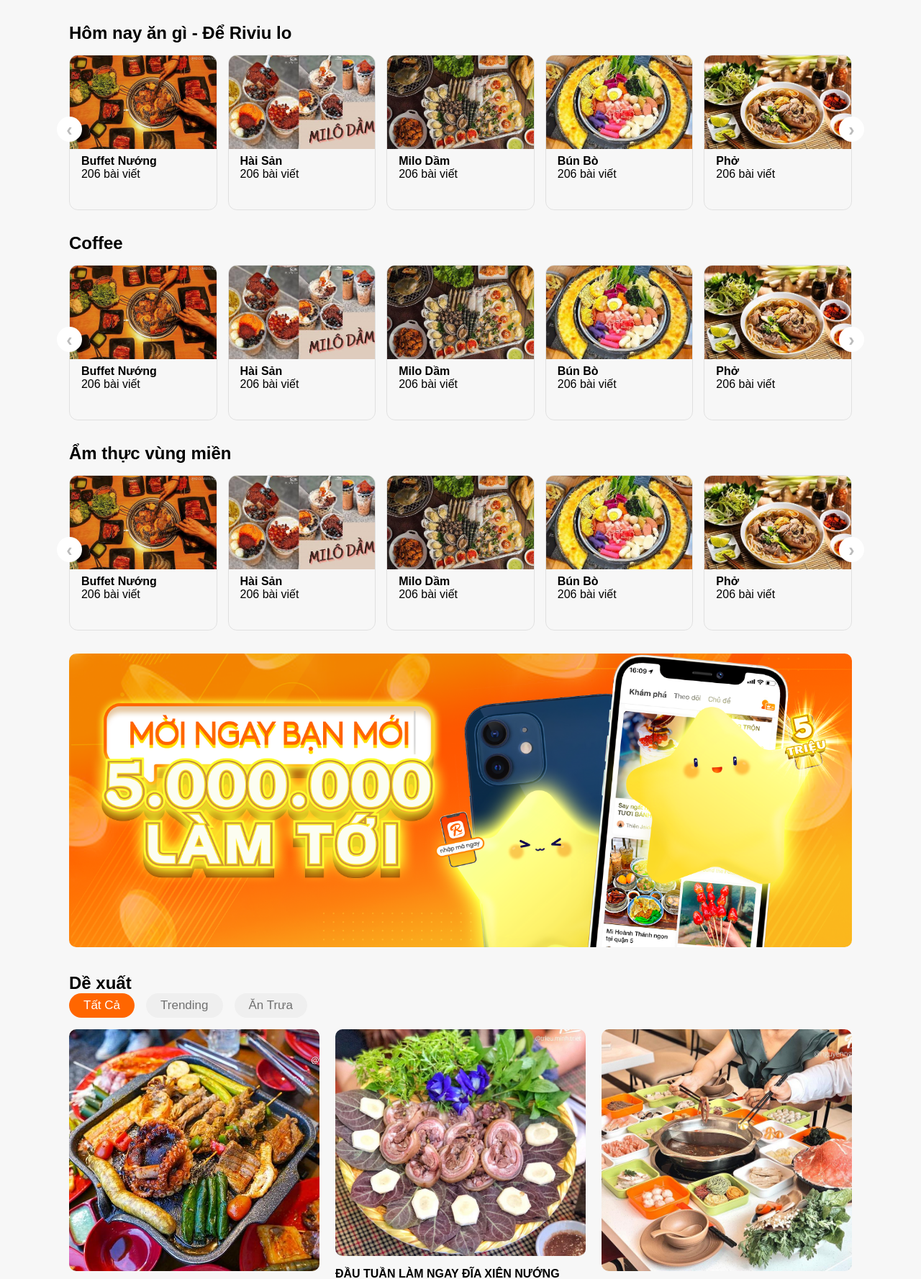
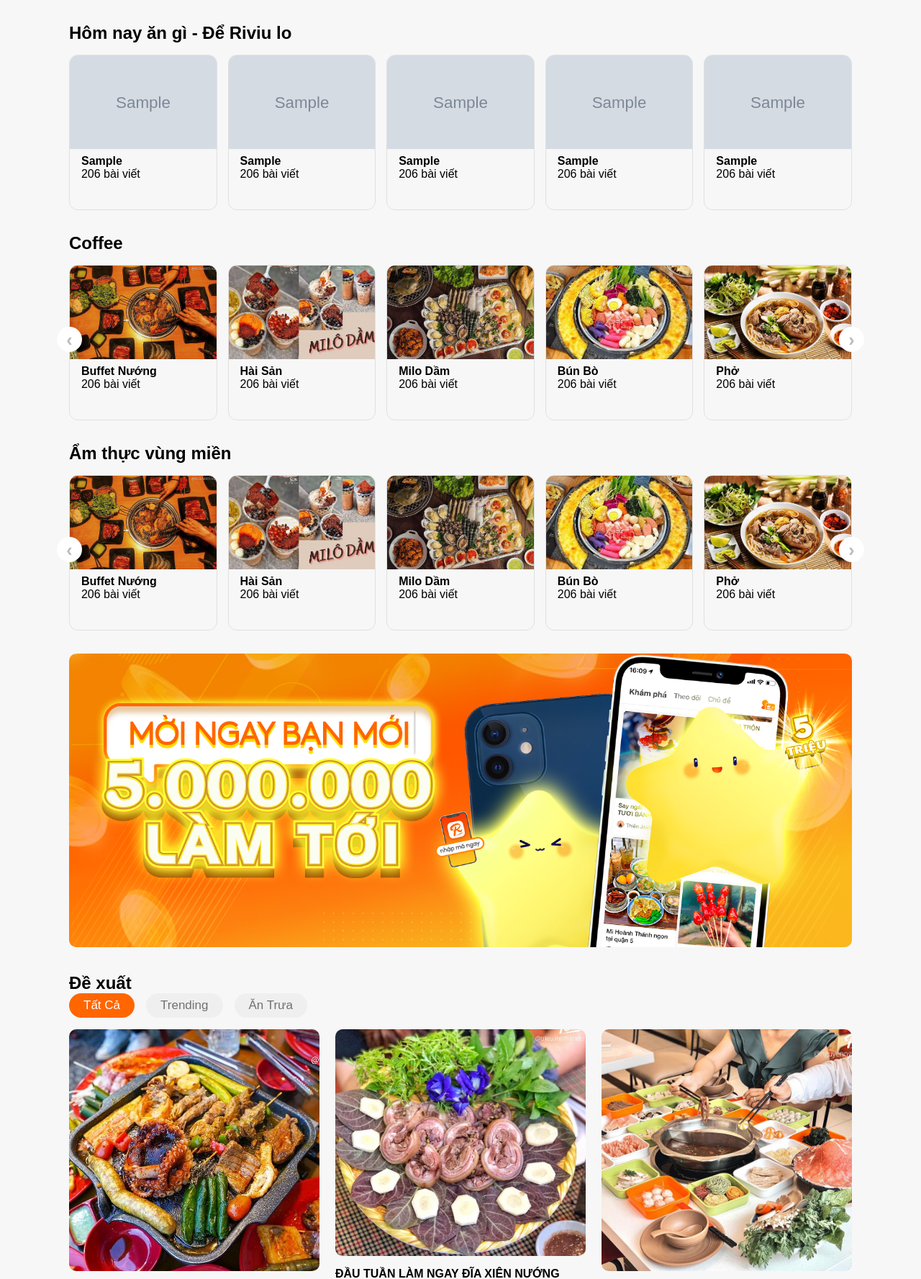
Before and after one commit to tranquangnhan/riviu, a PHP site: page / in a window 1280 px wide. Shown: the part 118-1895 px from the top of the page at 72% size. Run offline with PHP 8.4, Linux system fonts and the light colour scheme; tables that the repository leaves empty or names only in its code hold one stand-in row (values such as "Sample post"); grey boxes marked "Sample" are stand-in pictures; some libraries are stand-ins or nearby versions.

Commit message:
Show món ăn ra màn hình

```diff
--- a/site/controllers/index.php
+++ b/site/controllers/index.php
@@ -41,6 +41,7 @@ switch ($act) {
         //         }else $mess= "<p class='text-danger mt-2'>Đăng nhập không thành công</p>";
         //     }else $mess= "<p class='text-danger mt-2'>Đăng nhập không thành công</p>";
         // }
+        $monan = laymonan();
         $view = "./site/views/home.php";
         require_once "./site/views/layout.php";
         break;
--- a/site/models/index.php
+++ b/site/models/index.php
@@ -2,4 +2,12 @@
 function checkdangnhap($us){
     return laymot("SELECT * FROM taikhoan WHERE tendn = '$us'");
 }
+
+function laymonan() {
+    return laydulieu("select * from monan");
+}
+
+function layImgMonAn($idmon) {
+    return laymot("SELECT img FROM baiviet WHERE idmon = $idmon limit 1");
+}
 ?>
--- a/site/views/home.php
+++ b/site/views/home.php
@@ -3,63 +3,23 @@
         <h2>Hôm nay ăn gì - Để Riviu lo</h2>
         <div class="owl mt-1">
             <div class="owl-carousel owl-theme">
-                <div class="item danhmuc">
-                    <img src="./site/views/images/buffet.jpeg" alt="" class="img-dm">
-                    <div class="danhmuc-text">
-                        <h4>Buffet Nướng</h4>
-                        <p>206 bài viết</p>
+                <?php
+
+                    foreach ($monan as $ma) {
+                        $anhmon = layImgMonAn($ma['id']);
+
+
+                ?>
+                    <div class="item danhmuc">
+                        <img src="<?= (isset($anhmon['img'])) ? $anhmon['img'] : '' ;?>" alt="" class="img-dm">
+                        <div class="danhmuc-text">
+                            <h4><?= $ma['ten'] ?></h4>
+                            <p>206 bài viết</p>
+                        </div>
                     </div>
-                </div>
-                <div class="item danhmuc">
-                    <img src="./site/views/images/milodam.jpeg" alt="" class="img-dm">
-                    <div class="danhmuc-text">
-                        <h4>Hài Sản</h4>
-                        <p>206 bài viết</p>
-                    </div>
-                </div>
-                <div class="item danhmuc">
-                    <img src="./site/views/images/haisan.jpeg" alt="" class="img-dm">
-                    <div class="danhmuc-text">
-                        <h4>Milo Dầm</h4>
-                        <p>206 bài viết</p>
-                    </div>
-                </div>
-                <div class="item danhmuc">
-                    <img src="./site/views/images/lau.jpeg" alt="" class="img-dm">
-                    <div class="danhmuc-text">
-                        <h4>Bún Bò</h4>
-                        <p>206 bài viết</p>
-                    </div>
-                </div>
-                <div class="item danhmuc">
-                    <img src="./site/views/images/bunbo.jpeg" alt="" class="img-dm">
-                    <div class="danhmuc-text">
-                        <h4>Phở</h4>
-                        <p>206 bài viết</p>
-                    </div>
-                </div>
-                <div class="item danhmuc">
-                    <img src="./site/views/images/buffet.jpeg" alt="" class="img-dm">
-                    <h4>1</h4>
-                    <p>206 bài viết</p>
-                </div>
-                <div class="item danhmuc">
-                    <img src="./site/views/images/milodam.jpeg" alt="" class="img-dm">
-                    <h4>2</h4>
-                    <p>206 bài viết</p>
-                </div>
-                <div class="item danhmuc">
-                    <img src="./site/views/images/haisan.jpeg" alt="" class="img-dm">
-                    <h4>3</h4>
-                </div>
-                <div class="item danhmuc">
-                    <img src="./site/views/images/lau.jpeg" alt="" class="img-dm">
-                    <h4>4</h4>
-                </div>
-                <div class="item danhmuc">
-                    <img src="./site/views/images/bunbo.jpeg" alt="" class="img-dm">
-                    <h4>5</h4>
-                </div>
+                <?php }?>
+
+
             </div>
         </div>
         <h2 class="mt-2">Coffee</h2>
@@ -189,7 +149,7 @@
         <div class="boxbanner mt-2">
             <img src="./site/views/images/banner.png" alt="" class="imgbaner">
         </div>
-        <h2 class="mt-2">Dề xuất</h2>
+        <h2 class="mt-2">Đề xuất</h2>
         <div class="boxbaiviet">
             <div class="tab mb-1">
                 <button class="tablinks" onclick="openCity(event, 'London')" id="defaultOpen"><span>Tất
--- a/system/conn.php
+++ b/system/conn.php
@@ -6,7 +6,7 @@ function ketnoidb()
     $password = "";
 
     try {
-        $conn = new PDO("mysql:host=$servername;dbname=duan1", $username, $password);
+        $conn = new PDO("mysql:host=$servername;dbname=riviu", $username, $password);
 
         $conn->setAttribute(PDO::ATTR_ERRMODE, PDO::ERRMODE_EXCEPTION);
         $conn->exec("set names utf8");
```
